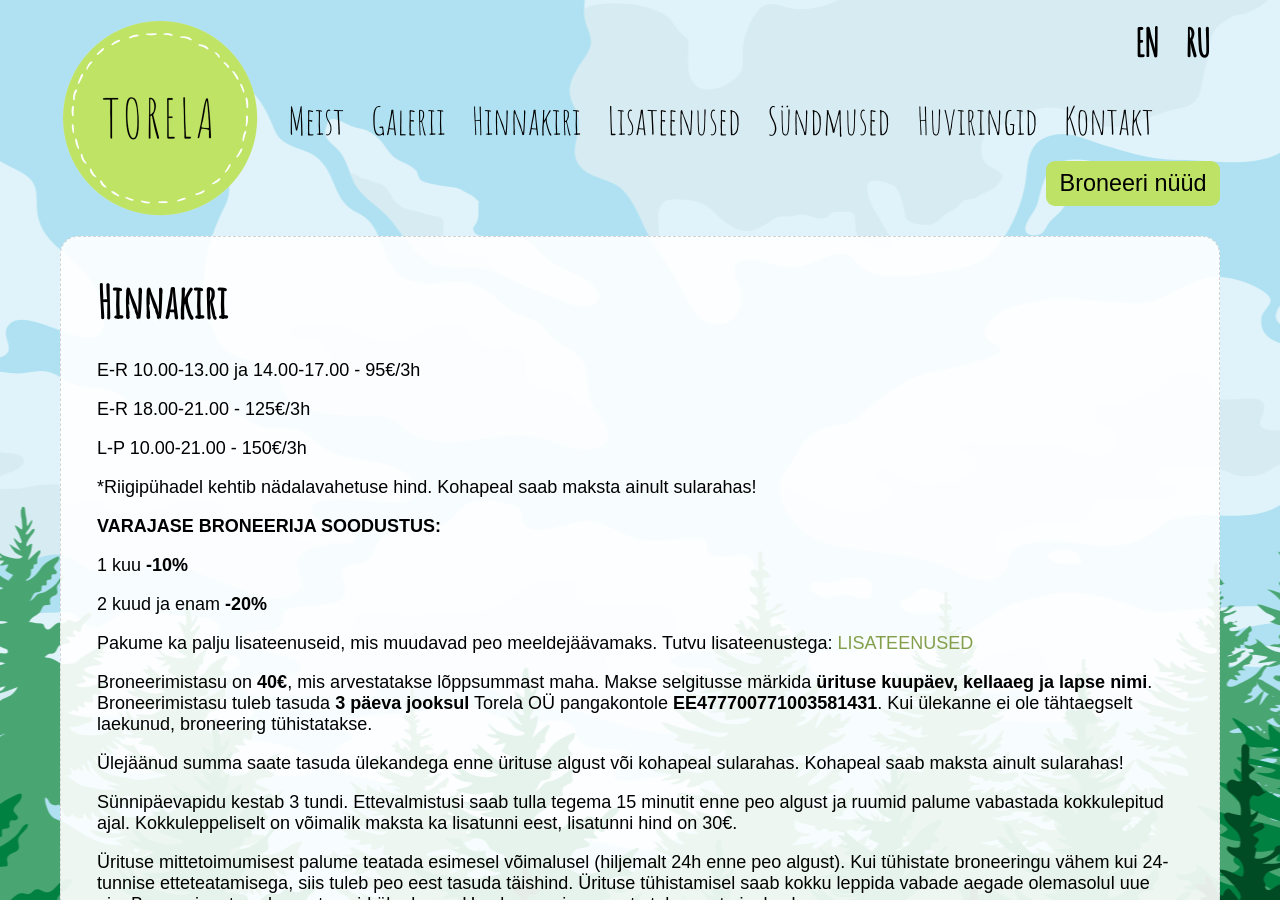
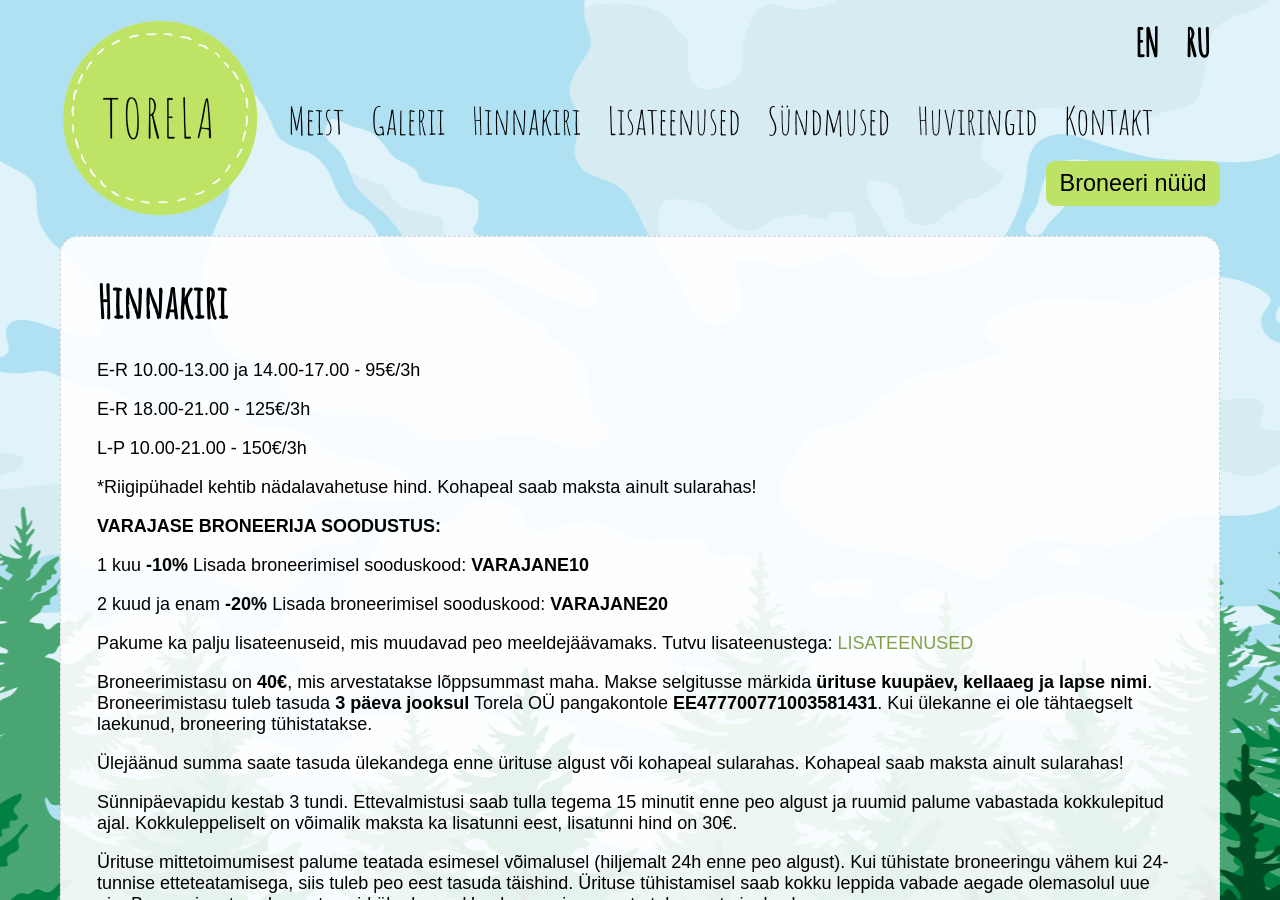
Before and after one commit to mypsik/torela, a Jekyll site: the page built from hinnakiri/index.md, in a window 1280 px wide and 900 px high. Built offline with Jekyll 4.4.1, drawn with Linux system fonts in a browser that asks for light colours.

Commit message:
Update index.md

```diff
--- a/hinnakiri/index.md
+++ b/hinnakiri/index.md
@@ -18,9 +18,10 @@ Kohapeal saab maksta ainult sularahas!
 
 **VARAJASE BRONEERIJA SOODUSTUS:**
 
-1 kuu **-10%**
+1 kuu **-10%** Lisada broneerimisel sooduskood: **VARAJANE10**
 
-2 kuud ja enam **-20%**
+2 kuud ja enam **-20%** Lisada broneerimisel sooduskood: **VARAJANE20**
+
 
 Pakume ka palju lisateenuseid, mis muudavad peo meeldejäävamaks. Tutvu lisateenustega: [LISATEENUSED](/lisateenused/)
 
```
